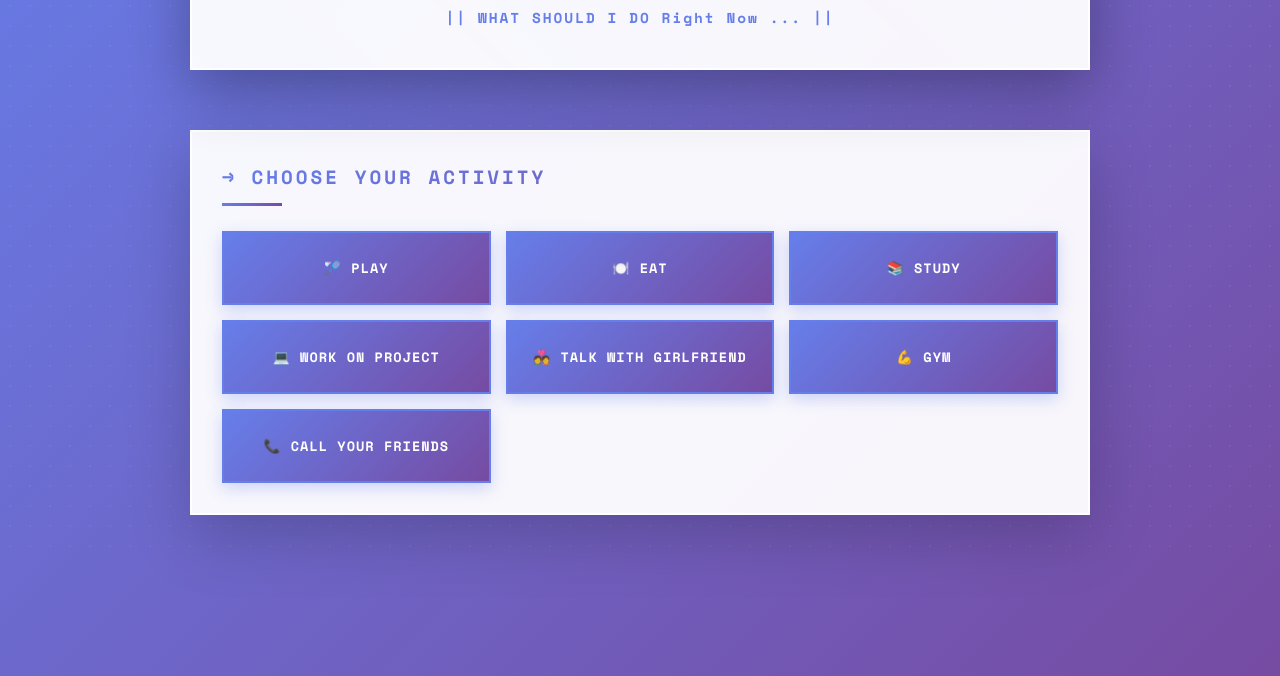
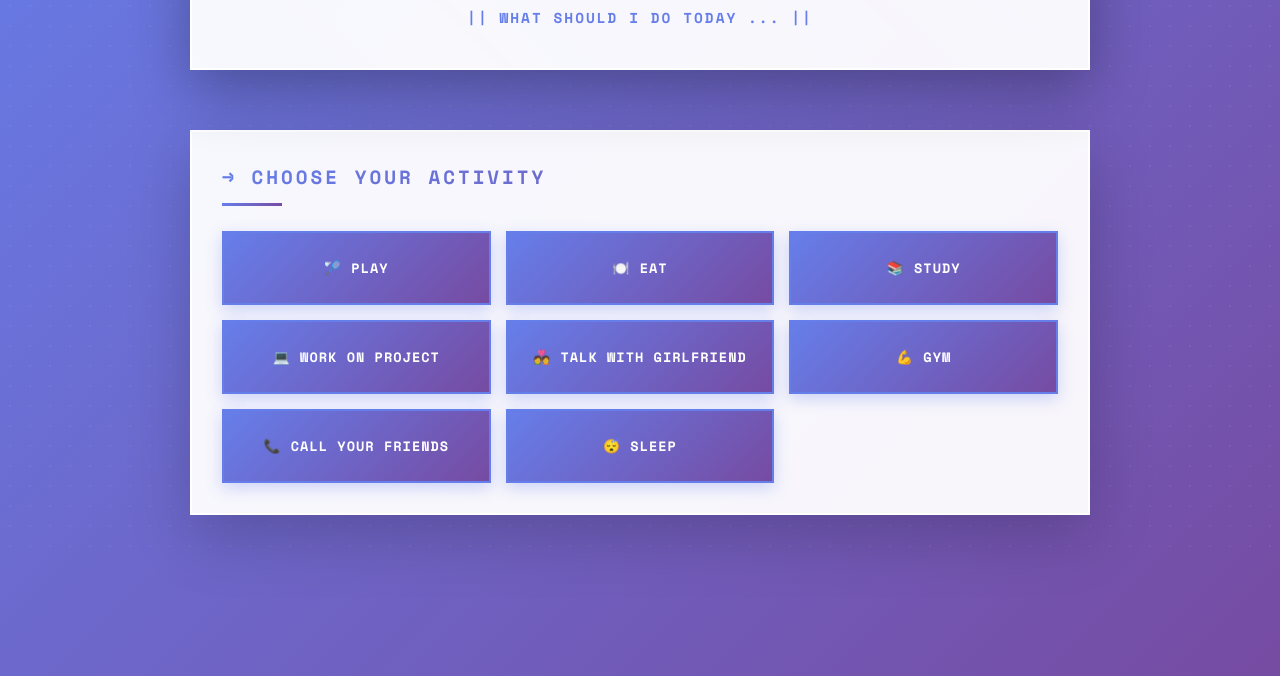
Before and after one commit to Ashay-1/Daily_Planner, a plain HTML site: page index.html in a window 1280 px wide. Shown: the part 244-920 px from the top of the page. Drawn offline with nearby package versions, Linux system fonts and the light colour scheme.

Commit message:
new version

```diff
--- a/index.html
+++ b/index.html
@@ -974,7 +974,7 @@
         <div class="loading-content">
             <div class="loading-logo">🎯</div>
             <h1 class="loading-title">DAILY PLANNER</h1>
-            <p class="loading-subtitle">|| WHAT SHOULD I DO Right Now ... ||</p>
+            <p class="loading-subtitle">|| WHAT SHOULD I DO TODAY ... ||</p>
             <div class="loading-bar-container">
                 <div class="loading-bar"></div>
             </div>
@@ -987,7 +987,7 @@
             <!-- Header -->
             <div class="header">
                 <h1>🎯 DAILY PLANNER</h1>
-                <p class="subtitle">|| WHAT SHOULD I DO Right Now ... ||</p>
+                <p class="subtitle">|| WHAT SHOULD I DO TODAY ... ||</p>
             </div>
 
             <!-- Main Activity Selection -->
@@ -1015,6 +1015,9 @@
                     <button class="activity-btn" onclick="showActivity('Call Your Friends')">
                         <span>📞 Call Your Friends</span>
                     </button>
+                    <button class="activity-btn" onclick="showActivity('Sleep')">
+                        <span>😴 Sleep</span>
+                    </button>
                 </div>
             </div>
 
@@ -1178,7 +1181,8 @@
             'Work On Project': { emoji: '💻', count: 0, color: '#6bcf7f', items: {} },
             'Talk With Girlfriend': { emoji: '💑', count: 0, color: '#ff6b9d', items: {} },
             'Gym': { emoji: '💪', count: 0, color: '#ff8c42', items: {} },
-            'Call Your Friends': { emoji: '📞', count: 0, color: '#9b59b6', items: {} }
+            'Call Your Friends': { emoji: '📞', count: 0, color: '#9b59b6', items: {} },
+            'Sleep': { emoji: '😴', count: 0, color: '#4a5568', items: {} }
         };
 
         let combinedChart = null;
@@ -1594,6 +1598,9 @@
             } else if (activity === 'Talk With Girlfriend') {
                 recordActivity(activity, 'General');
                 showConfirmation('💑', 'Talk With Girlfriend Recorded!', 'Activity logged successfully', activityData[activity].count);
+            } else if (activity === 'Sleep') {
+                recordActivity(activity, 'Sleep Session');
+                showConfirmation('😴', 'Sleep Session Recorded!', 'Sweet dreams! Rest well 💤', activityData[activity].count);
             }
         }
 
```
